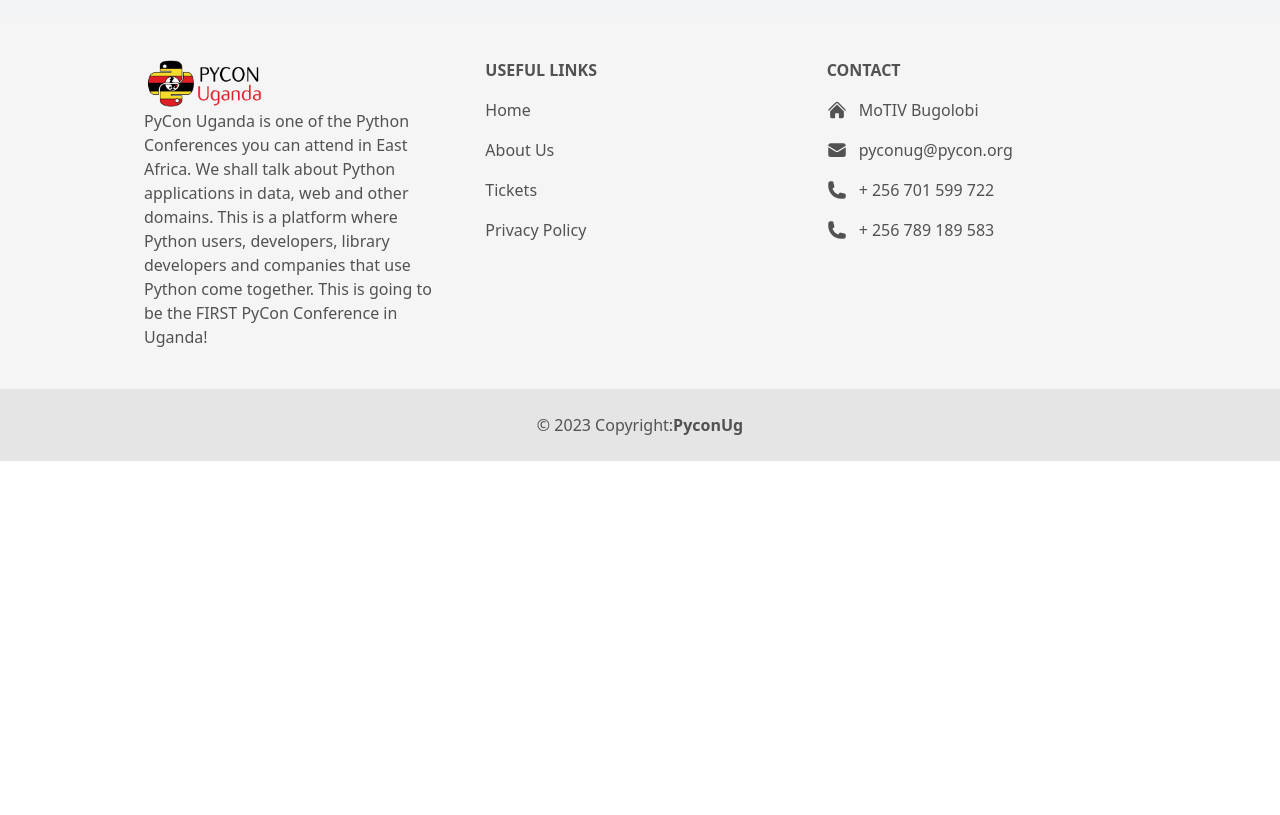
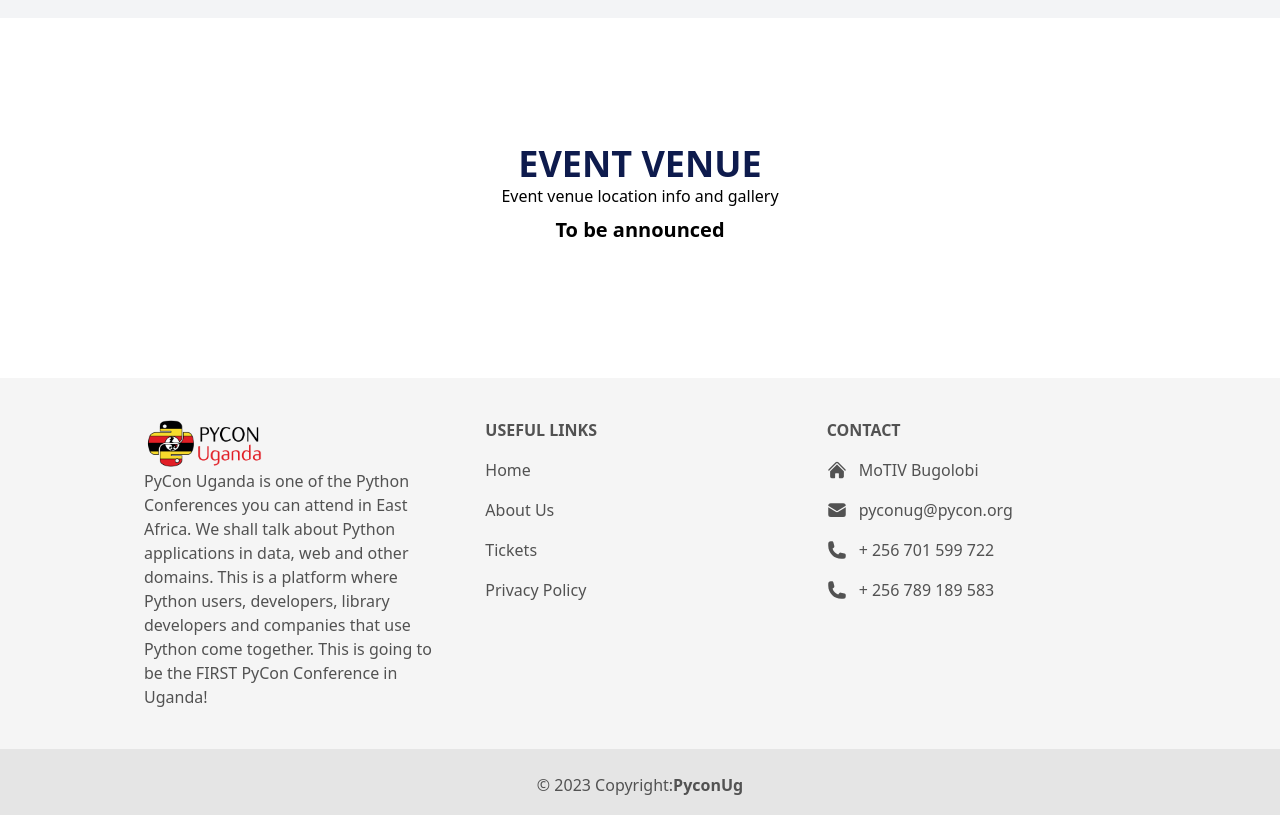
Before and after one commit to PyconUg/ug.pycon.org, a Next.js app: page / in a window 1280 px wide. Shown: the part 2791-3606 px from the top of the page. Before the commit the page ends 3252 px from the top, so only its background shows below. Built offline with nearby package versions, Linux system fonts and the light colour scheme; what tw-elements would draw is missing.

Commit message:
add venue section to main layout

```diff
--- a/app/page.js
+++ b/app/page.js
@@ -2,6 +2,7 @@ import HeroSection from "@/components/HeroSection";
 import AboutSection from "@/components/AboutSection";
 import SpeakerSection from "@/components/SpeakerSection";
 import ScheduleSection from "@/components/ScheduleSection";
+import VenueSection from "@/components/VenueSection";
 
 export default function Home() {
   return (
@@ -10,6 +11,7 @@ export default function Home() {
       <AboutSection />
       <SpeakerSection />
       <ScheduleSection />
+      <VenueSection />
     </main>
   );
 }
```
